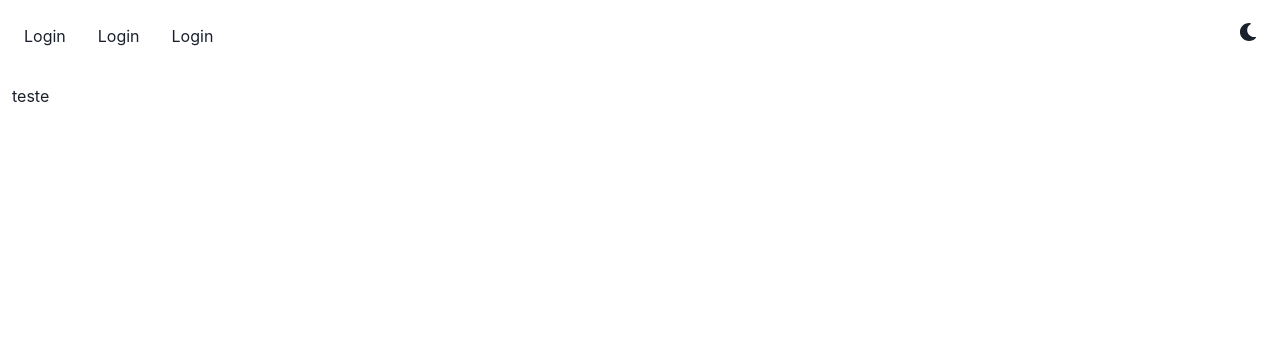
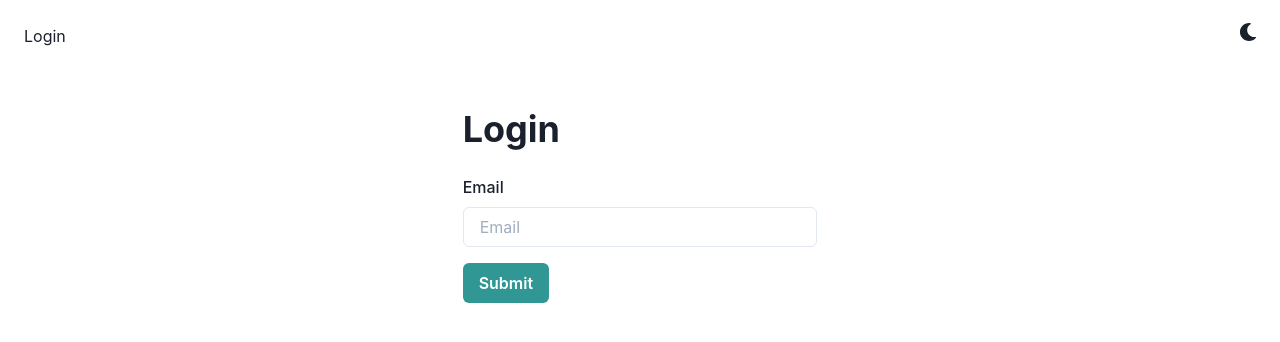
Before and after one commit to JanHuntersi/NFT-Tracker, a React (Create React App) app in the folder frontend/: page /login in a window 1280 px wide. Shown: the top 342 px of the page. Built offline with nearby package versions, Linux system fonts and the light colour scheme; no server answers.

Commit message:
Created LoginForm and Nav
Ran into issue
https://stackoverflow.com/questions/62694558/firebase-auth-import-source-map-warnings

```diff
--- a/frontend/package.json
+++ b/frontend/package.json
@@ -12,6 +12,7 @@
     "framer-motion": "^5.6.0",
     "react": "^17.0.2",
     "react-dom": "^17.0.2",
+    "react-hook-form": "^7.25.1",
     "react-icons": "^4.3.1",
     "react-router-dom": "^6.2.1",
     "react-scripts": "5.0.0",
--- a/frontend/src/App.js
+++ b/frontend/src/App.js
@@ -1,11 +1,21 @@
 import Layout from "./components/layout/Layout";
-import { BrowserRouter as Router } from "react-router-dom";
+import { BrowserRouter as Router, Routes, Route } from "react-router-dom";
+import LoginForm from "./components/auth/LoginForm";
+
 function App() {
 	return (
 		<Router>
+			<Routes>
+				<Route
+					path="/login"
+					element={
 						<Layout>
-        teste
+							<LoginForm />
 						</Layout>
+					}
+				></Route>
+
+			</Routes>
 		</Router>
 	);
 }
--- /dev/null
+++ b/frontend/src/components/auth/LoginForm.js
@@ -0,0 +1,39 @@
+
+import { useForm } from 'react-hook-form';
+import { Heading, GridItem,Alert,AlertIcon,FormLabel,FormControl,Input,Button,} from '@chakra-ui/react';
+import { useAuth } from '../../hooks/useAuth';
+
+export default function LoginForm(){
+    const {handleSubmit, register,  formState: { errors }, setError, formState} = useForm();  //Object destructuring
+
+    const {sendSingInLinkToEmail} = useAuth();
+
+    const onSubmit = async (data) => {
+        console.log("v submit funkciji smo!")
+        console.log(data.email)
+        try{
+await sendSingInLinkToEmail(data.email);
+        }catch(error){
+            setError('email',{
+                type: 'manual',
+                message:error.message
+            })
+        }
+    }
+
+    return(
+<GridItem
+    colStart={[1,null,null,2,null,null]}
+    colSpan={3,null,null,1,null,null}
+    p={6}>
+<Heading as="h1" mb={6}>Login</Heading>
+<form onSubmit={handleSubmit(onSubmit)}>
+    <FormControl>
+        <FormLabel htmlFor='email'>Email</FormLabel>
+        <Input name="email" placeholder="Email" ref={register()} />
+        <Button mt={4} colorScheme={'teal'} isLoading={formState.isSubmitting} type="submit">Submit</Button>
+    </FormControl>
+</form>
+</GridItem>
+    );
+}
--- a/frontend/src/components/layout/Nav.js
+++ b/frontend/src/components/layout/Nav.js
@@ -24,12 +24,6 @@ export default function Nav(){
                      <Link to='/login'>
                          <Text fontSize="md" mr={8}>Login</Text>
                      </Link>
-                     <Link to='/login'>
-                         <Text fontSize="md" mr={8}>Login</Text>
-                     </Link>
-                     <Link to='/login'>
-                         <Text fontSize="md" mr={8}>Login</Text>
-                     </Link>
                      </>
                 )}
             </Flex>
@@ -37,3 +31,5 @@ export default function Nav(){
     )
 
 }
+
+//33.34 youtube https://www.youtube.com/watch?v=8Xnpipa2k2M
```
Also changed, not shown: 1 other file (tests, documents, lock files or other folders). Lines whose indentation alone changed are shown as unchanged.
